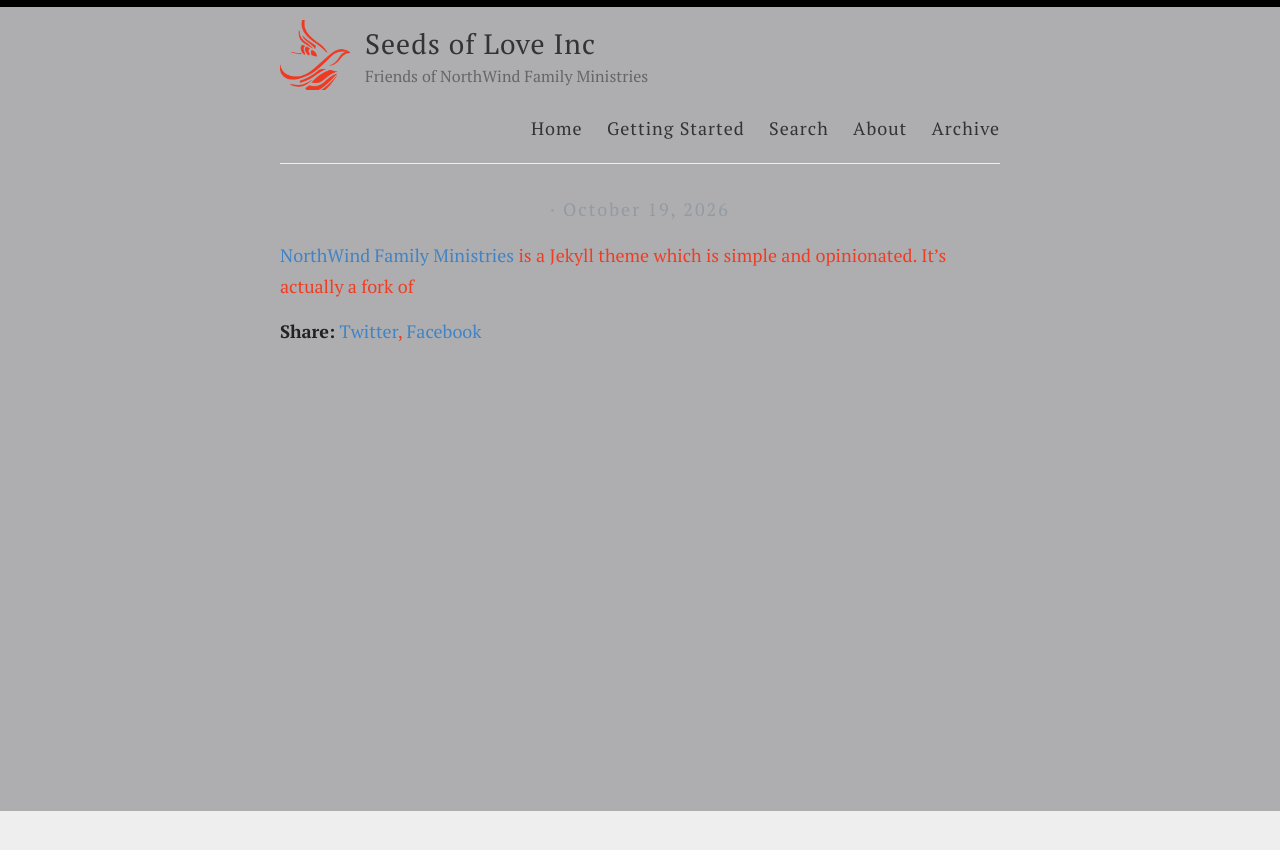
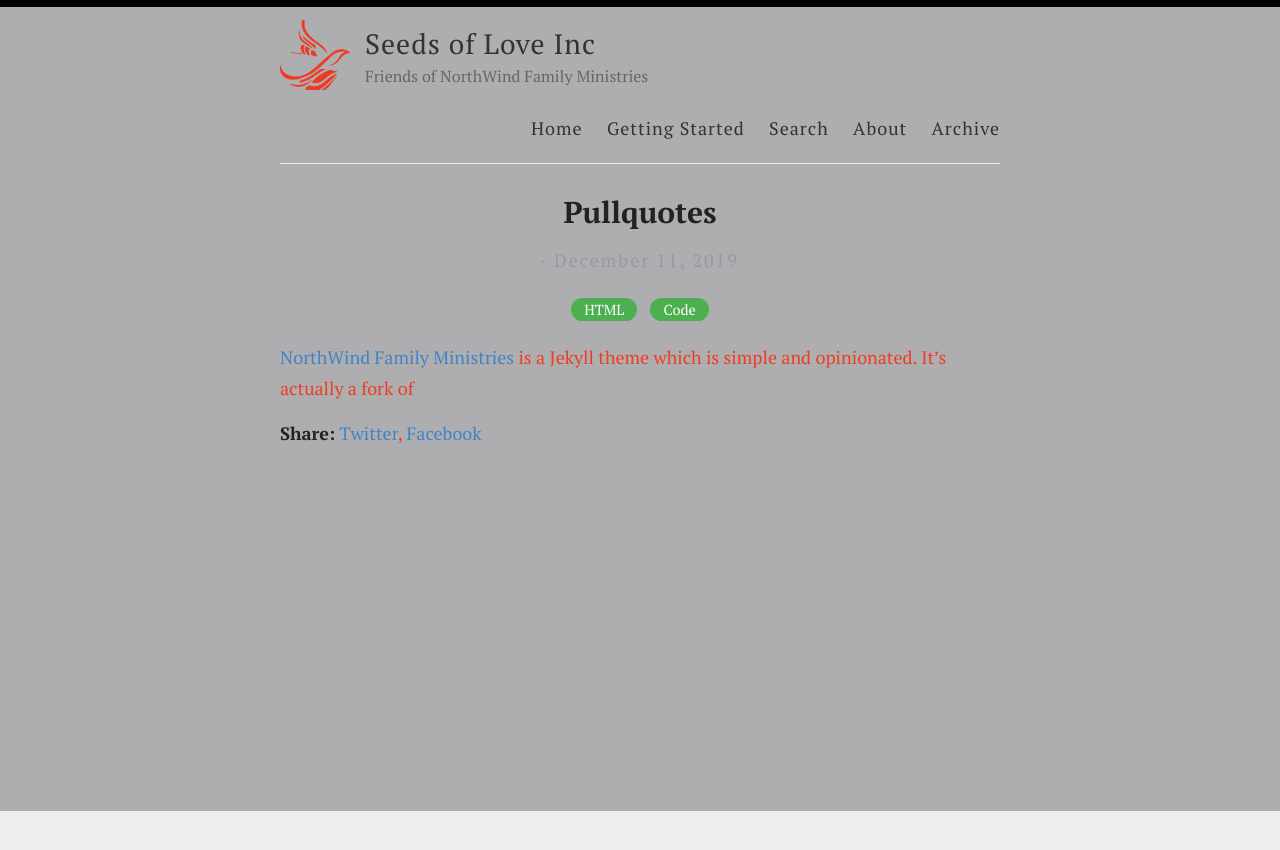
Before and after one commit to Seeds-of-Love-Inc/seeds-of-love-inc.github.io, a Jekyll site: the page built from _posts/2019-12-11-pullquotes.md, in a window 1280 px wide. Shown: the top 850 px of the page. Built offline with Jekyll 4.4.1, drawn with Linux system fonts in a browser that asks for light colours; our own code applies the rules of GitHub Pages for plain Markdown files; some of the changed lines change nothing that is shown.

Commit message:
Clean up pullquotes post content
Remove unnecessary line in the pullquotes post.

```diff
--- a/_posts/2019-12-11-pullquotes.md
+++ b/_posts/2019-12-11-pullquotes.md
@@ -2,7 +2,6 @@
 layout: post
 title:  Pullquotes
 categories: [HTML,Code]
-[NorthWind Family Ministries](https://www.northwindfm.org/) is a Jekyll theme which is simple and opinionated. It's actually a fork
 ---
 
 [NorthWind Family Ministries](https://www.northwindfm.org/) is a Jekyll theme which is simple and opinionated. It's actually a fork of
```
